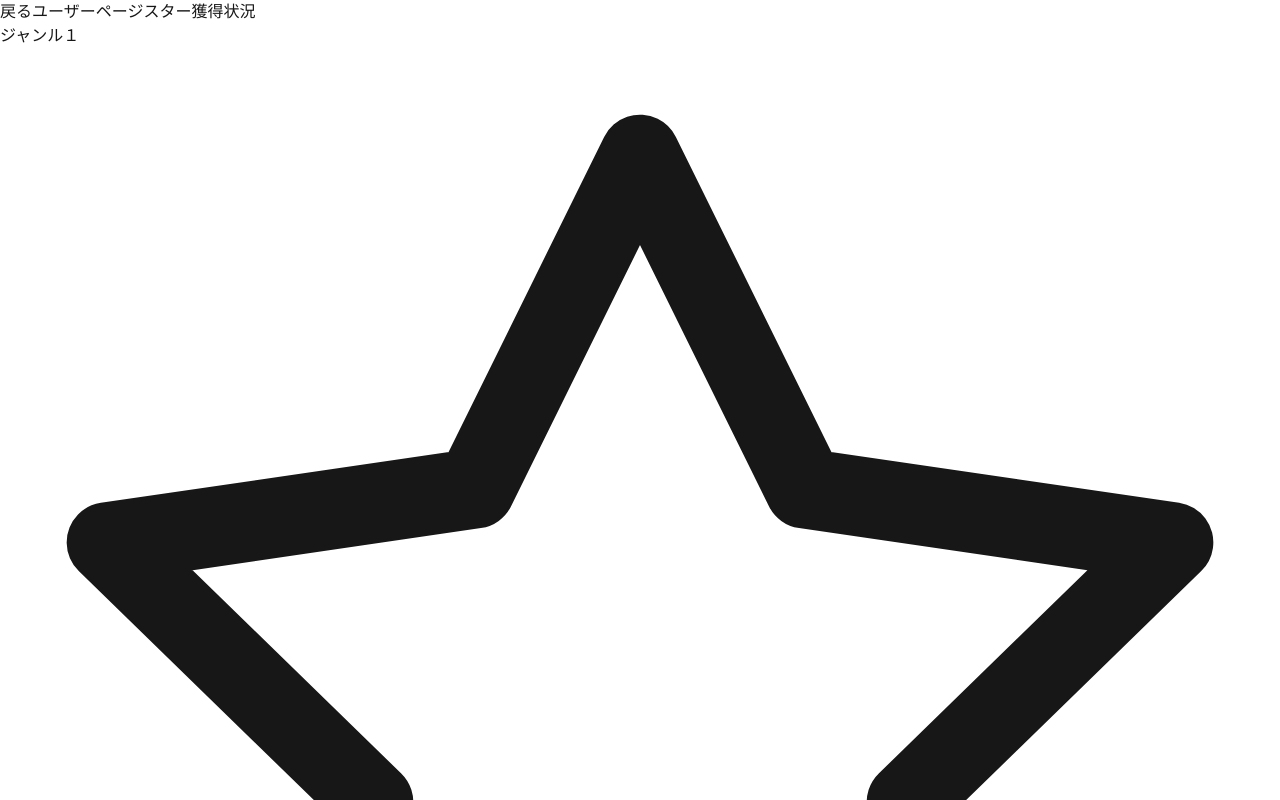
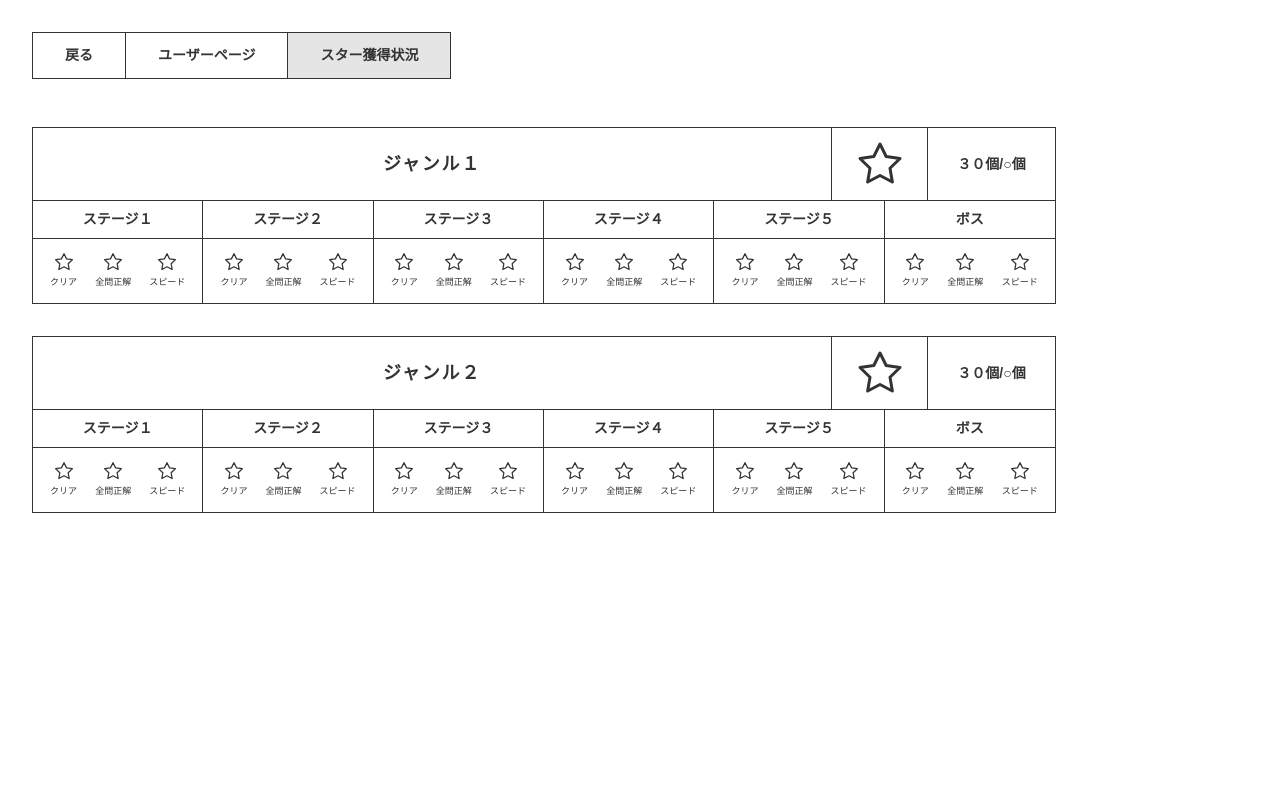
Before and after one commit to 251018-hinokuma/AltF4, a Next.js app: page /star_correct in a window 1280 px wide. Shown: the top 800 px of the page. Built offline with nearby package versions, Linux system fonts and the light colour scheme.

Commit message:
CSS修正

```diff
--- a/app/star_correct/page.js
+++ b/app/star_correct/page.js
@@ -1,6 +1,6 @@
 "use client";
-
-import React from 'react';
+import Link from 'next/link';
+import styles from "./page.module.css";
 
 // 星型のアイコン（SVG）をコンポーネント化
 const StarIcon = ({ className }) => (
@@ -25,17 +25,17 @@ const StageCard = ({ title }) => {
   const starTypes = ['クリア', '全問正解', 'スピード'];
 
   return (
-    <div className="star-stage-card">
+    <div className={styles["star-stage-card"]}>
       {/* ステージ名 */}
-      <div className="star-stage-title">
+      <div className={styles["star-stage-title"]}>
         {title}
       </div>
       {/* 獲得スター一覧 */}
-      <div className="star-star-list">
+      <div className={styles["star-star-list"]}>
         {starTypes.map((label) => (
-          <div key={label} className="star-star-item">
-            <StarIcon className="star-icon-small" />
-            <span className="star-star-label">{label}</span>
+          <div key={label} className={styles["star-star-item"]}>
+            <StarIcon className={styles["star-icon-small"]} />
+            <span className={styles["star-star-label"]}>{label}</span>
           </div>
         ))}
       </div>
@@ -50,25 +50,25 @@ const GenreSection = ({ genreName, currentStars, totalStars }) => {
   const stages = ['ステージ１', 'ステージ２', 'ステージ３', 'ステージ４', 'ステージ５', 'ボス'];
 
   return (
-    <div className="star-genre-section">
+    <div className={styles["star-genre-section"]}>
       {/* ジャンルヘッダー部分 */}
-      <div className="star-genre-header">
+      <div className={styles["star-genre-header"]}>
         {/* ジャンル名 (中央配置) */}
-        <div className="star-genre-title">
+        <div className={styles["star-genre-title"]}>
           {genreName}
         </div>
         {/* 大きな星アイコン */}
-        <div className="star-genre-big-star">
-          <StarIcon className="star-icon-large" />
+        <div className={styles["star-genre-big-star"]}>
+          <StarIcon className={styles["star-icon-large"]} />
         </div>
         {/* 獲得数 */}
-        <div className="star-genre-score">
+        <div className={styles["star-genre-score"]}>
           {currentStars}個/{totalStars}個
         </div>
       </div>
 
       {/* ステージのグリッド (6列) */}
-      <div className="star-stage-grid">
+      <div className={styles["star-stage-grid"]}>
         {stages.map((stage) => (
           <StageCard key={stage} title={stage} />
         ))}
@@ -82,17 +82,17 @@ const GenreSection = ({ genreName, currentStars, totalStars }) => {
 // ---------------------------------------------------
 export default function StarStatusPage() {
   return (
-    <div className="star-container">
+    <div className={styles["star-container"]}>
 
       {/* トップナビゲーション（タブ） */}
-      <div className="star-tabs">
-        <button className="star-tab-button">
+      <div className={styles["star-tabs"]}>
+        <button className={styles["star-tab-button"]}>
           戻る
         </button>
-        <button className="star-tab-button">
+        <button className={styles["star-tab-button"]}>
           ユーザーページ
         </button>
-        <button className="star-tab-button star-tab-button-active">
+        <button className={`${styles["star-tab-button"]} ${styles["star-tab-button-active"]}`}>
           スター獲得状況
         </button>
       </div>
```
